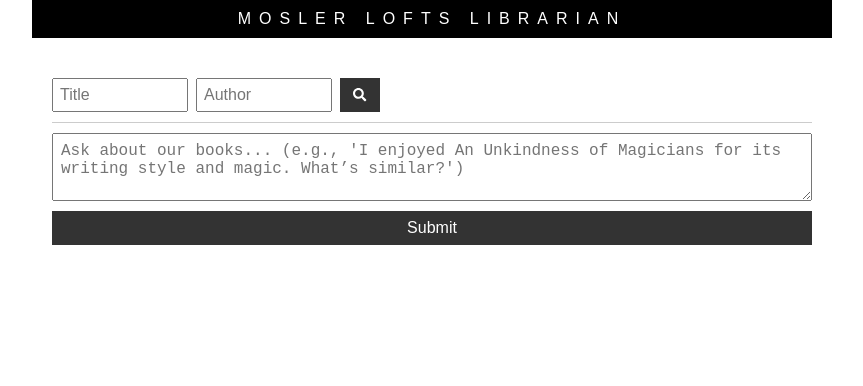
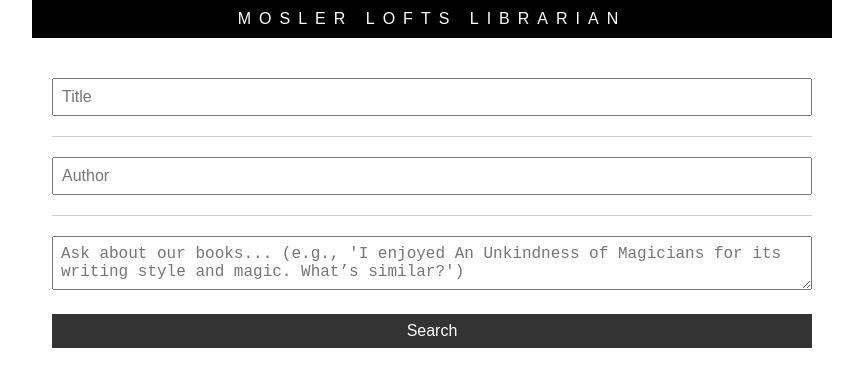
Before and after one commit to ricktoews/mosler-librarian, a React (Create React App) app: page / in a window 1280 px wide. Shown: the top 386 px of the page, without its empty margins (208-1071 px from the left). Built offline with nearby package versions, Linux system fonts and the light colour scheme.

Commit message:
Rearrange input fields, make Title and Author mutually exclusive.

```diff
--- a/src/App.css
+++ b/src/App.css
@@ -27,75 +27,137 @@
 }
 
 .search-container {
+  position: relative;
   overflow: hidden;
+  min-height: 180px;
 }
 
-.simple-search,
-.freeform-search {
-  transition: all 0.3s ease;
+.search-form {
+  display: flex;
+  flex-direction: column;
+  gap: 10px;
 }
 
-.search-container.both .simple-search,
-.search-container.both .freeform-search {
+.search-field {
+  transition: all 0.3s ease;
   max-height: 100px;
   opacity: 1;
 }
 
-.search-container.simple .simple-search {
-  max-height: 100px;
-  opacity: 1;
-}
-
-.search-container.simple .freeform-search {
-  max-height: 0;
-  opacity: 0;
-  margin: 0;
-}
-
-.search-container.freeform .simple-search {
-  max-height: 0;
-  opacity: 0;
-  margin: 0;
-}
-
-.search-container.freeform .freeform-search {
-  max-height: 150px;
-  opacity: 1;
-}
-
-.simple-search {
-  display: flex;
-  gap: 8px;
-  /* Reduced from 10px for tighter fit */
-  margin-bottom: 10px;
-  align-items: center;
-}
-
-.simple-search input {
-  flex: 1;
-  padding: 6px;
-  /* Slightly less padding */
+.search-button {
+  transition: all 0.3s ease;
+  padding: 8px 16px;
   font-size: 16px;
-  /* Increased from 14px to prevent zoom */
-  max-width: 120px;
-  /* Adjusted from 130px to fit larger font */
-}
-
-.simple-search button {
-  padding: 8px;
   background-color: #333;
   color: #fff;
   border: none;
   cursor: pointer;
-  display: flex;
-  align-items: center;
-  justify-content: center;
-  width: 40px;
-  height: 34px;
+  width: 100%;
+  box-sizing: border-box;
+  position: absolute;
 }
 
-.simple-search button:hover {
+.search-button:hover {
   background-color: #555;
+}
+
+.search-container.all .search-field {
+  max-height: 100px;
+  opacity: 1;
+  position: static;
+}
+
+.search-container.all .title-field,
+.search-container.all .author-field,
+.search-container.all .freeform-field {
+  margin-top: 0;
+}
+
+.search-container.all .search-button {
+  position: static;
+  margin-top: 10px;
+}
+
+/* Title active */
+.search-container.title .title-field {
+  max-height: 100px;
+  opacity: 1;
+  position: absolute;
+  top: 0;
+  left: 0;
+  right: 0;
+}
+
+.search-container.title .author-field,
+.search-container.title .freeform-field {
+  max-height: 0;
+  opacity: 0;
+  overflow: hidden;
+}
+
+.search-container.title .search-button {
+  top: 50px;
+  /* Input ~40px + 10px gap */
+}
+
+/* Author active */
+.search-container.author .title-field {
+  max-height: 100px;
+  opacity: 0;
+}
+
+.search-container.author .author-field {
+  max-height: 100px;
+  opacity: 1;
+  position: absolute;
+  top: 0;
+  left: 0;
+  right: 0;
+}
+
+.search-container.author .freeform-field {
+  max-height: 0;
+  opacity: 0;
+  overflow: hidden;
+}
+
+.search-container.author .search-button {
+  top: 50px;
+  /* Input ~40px + 10px gap */
+}
+
+/* Freeform active */
+.search-container.freeform .title-field,
+.search-container.freeform .author-field {
+  max-height: 100px;
+  opacity: 0;
+}
+
+.search-container.freeform .freeform-field {
+  max-height: 100px;
+  opacity: 1;
+  position: absolute;
+  top: 0;
+  left: 0;
+  right: 0;
+}
+
+.search-container.freeform .search-button {
+  top: 76px;
+  /* Textarea ~66px + 10px gap */
+}
+
+.search-field input,
+.search-field textarea {
+  width: 100%;
+  padding: 8px;
+  font-size: 16px;
+  box-sizing: border-box;
+}
+
+.search-field textarea {
+  resize: vertical;
+  min-height: 50px;
 }
 
 .search-divider {
@@ -105,45 +167,43 @@
   transition: opacity 0.3s ease;
 }
 
-.search-container.simple .search-divider,
+.search-container.title .search-divider,
+.search-container.author .search-divider,
 .search-container.freeform .search-divider {
   opacity: 0;
   max-height: 0;
 }
 
-.freeform-search {
-  display: flex;
-  flex-direction: column;
-  gap: 10px;
-  margin-bottom: 20px;
+.spinner {
+  width: 40px;
+  height: 40px;
+  border: 4px solid #f3f3f3;
+  border-top: 4px solid #333;
+  border-radius: 50%;
+  animation: spin 1s linear infinite;
+  margin: 20px auto;
 }
 
-.freeform-search textarea {
-  flex: 1;
-  padding: 8px;
-  font-size: 16px;
-  /* Match input size */
-  resize: vertical;
-  min-height: 50px;
-}
+@keyframes spin {
+  0% {
+    transform: rotate(0deg);
+  }
 
-.freeform-search button {
-  padding: 8px 16px;
-  font-size: 16px;
-  /* Consistency */
-  background-color: #333;
-  color: #fff;
-  border: none;
-  cursor: pointer;
-}
-
-.freeform-search button:hover {
-  background-color: #555;
+  100% {
+    transform: rotate(360deg);
+  }
 }
 
 .error {
   color: red;
   margin-bottom: 20px;
+}
+
+.no-results {
+  color: #555;
+  text-align: center;
+  margin: 20px 0;
+  font-style: italic;
 }
 
 .interstitial {
@@ -196,50 +256,6 @@
   margin-bottom: 10px;
 }
 
-/* Media query for small screens */
-@media (max-width: 400px) {
-  .simple-search input {
-    max-width: 100px;
-    /* Adjusted from 110px */
-  }
-
-  .simple-search button {
-    width: 36px;
-    height: 32px;
-  }
-}
-
-/* Spinner styles */
-.spinner {
-  width: 40px;
-  height: 40px;
-  border: 4px solid #f3f3f3;
-  /* Light gray */
-  border-top: 4px solid #333;
-  /* Dark gray to match buttons */
-  border-radius: 50%;
-  animation: spin 1s linear infinite;
-  margin: 20px auto;
-  /* Center it */
-}
-
-@keyframes spin {
-  0% {
-    transform: rotate(0deg);
-  }
-
-  100% {
-    transform: rotate(360deg);
-  }
-}
-
-.no-results {
-  color: #555;
-  text-align: center;
-  margin: 20px 0;
-  font-style: italic;
-}
-
 .reset-button {
   display: block;
   margin: 20px auto;
--- a/src/App.tsx
+++ b/src/App.tsx
@@ -2,9 +2,6 @@ import React, { useState } from 'react';
 import axios from 'axios';
 import './App.css';
 import { Book } from './types';
-import { FaSearch } from 'react-icons/fa';
-
-const FaSearchTyped = FaSearch as () => React.JSX.Element;
 
 const BASE = 'https://mosler-library.toews-api.com:5000';
 const API = {
@@ -20,7 +17,7 @@ const App: React.FC = () => {
   const [allBooks, setAllBooks] = useState<Book[] | null>(null);
   const [text, setText] = useState<string[]>([]);
   const [error, setError] = useState<string | null>(null);
-  const [searchMode, setSearchMode] = useState<'both' | 'simple' | 'freeform'>('both');
+  const [searchMode, setSearchMode] = useState<'all' | 'title' | 'author' | 'freeform'>('all');
   const [isLoading, setIsLoading] = useState<boolean>(false);
   const [hasSearched, setHasSearched] = useState<boolean>(false);
 
@@ -56,41 +53,49 @@ const App: React.FC = () => {
     }
   };
 
-  const handleTitleAuthorChange = (e: React.ChangeEvent<HTMLInputElement>) => {
-    const { name, value } = e.target;
-    if (name === 'title') setTitleQuery(value);
-    if (name === 'author') setAuthorQuery(value);
+  const handleTitleChange = (e: React.ChangeEvent<HTMLInputElement>) => {
+    const value = e.target.value;
+    setTitleQuery(value);
+    if (value && searchMode !== 'title') setSearchMode('title');
+    else if (!value && !authorQuery && !freeformQuery) setSearchMode('all');
+  };
 
-    const updatedTitle = name === 'title' ? value : titleQuery;
-    const updatedAuthor = name === 'author' ? value : authorQuery;
-    if (updatedTitle || updatedAuthor) {
-      setSearchMode('simple');
-    } else if (!updatedTitle && !updatedAuthor && !freeformQuery) {
-      setSearchMode('both');
-    }
+  const handleAuthorChange = (e: React.ChangeEvent<HTMLInputElement>) => {
+    const value = e.target.value;
+    setAuthorQuery(value);
+    if (value && searchMode !== 'author') setSearchMode('author');
+    else if (!value && !titleQuery && !freeformQuery) setSearchMode('all');
   };
 
   const handleFreeformChange = (e: React.ChangeEvent<HTMLTextAreaElement>) => {
     const value = e.target.value;
     setFreeformQuery(value);
+    if (value && searchMode !== 'freeform') setSearchMode('freeform');
+    else if (!value && !titleQuery && !authorQuery) setSearchMode('all');
+  };
 
-    if (value) {
-      setSearchMode('freeform');
-    } else if (!value && !titleQuery && !authorQuery) {
-      setSearchMode('both');
+  const handleTitleFocus = (e: React.FocusEvent<HTMLInputElement>) => {
+    if (hasSearched) {
+      setTitleQuery('');
+      setAuthorQuery('');
+      setFreeformQuery('');
+      setHasSearched(false);
     }
   };
 
-  const handleTitleAuthorFocus = (e: React.FocusEvent<HTMLInputElement>) => {
+  const handleAuthorFocus = (e: React.FocusEvent<HTMLInputElement>) => {
     if (hasSearched) {
       setTitleQuery('');
       setAuthorQuery('');
+      setFreeformQuery('');
       setHasSearched(false);
     }
   };
 
   const handleFreeformFocus = (e: React.FocusEvent<HTMLTextAreaElement>) => {
     if (hasSearched) {
+      setTitleQuery('');
+      setAuthorQuery('');
       setFreeformQuery('');
       setHasSearched(false);
     }
@@ -103,22 +108,22 @@ const App: React.FC = () => {
     setBooks([]);
     setText([]);
     setError(null);
-    setSearchMode('both');
+    setSearchMode('all');
     setHasSearched(false);
   };
 
-  const handleTitleAuthorSubmit = async (e: React.FormEvent) => {
+  const handleSubmit = async (e: React.FormEvent) => {
     e.preventDefault();
     setError(null);
     setText([]);
     setBooks([]);
     setHasSearched(true);
 
+    if (titleQuery || authorQuery) {
       let booksData = allBooks;
       if (!booksData) {
         booksData = await fetchBooks();
       }
-
       if (booksData) {
         const filteredBooks = booksData.filter(book => {
           const matchesTitle = titleQuery ? book.Title.toLowerCase().includes(titleQuery.toLowerCase()) : true;
@@ -130,19 +135,9 @@ const App: React.FC = () => {
           }
           return a.Shelf.localeCompare(b.Shelf);
         });
-
         setBooks(filteredBooks);
       }
-  };
-
-  const handleFreeformSubmit = async (e: React.FormEvent) => {
-    e.preventDefault();
-    setError(null);
-    setText([]);
-    setBooks([]);
-    setHasSearched(true);
-
-    if (freeformQuery) {
+    } else if (freeformQuery) {
       const result = await fetchQuery(freeformQuery);
       if (result) {
         const validBooks = result.books.filter(book =>
@@ -176,29 +171,30 @@ const App: React.FC = () => {
       </div>
       <div className="content">
         <div className={`search-container ${searchMode}`}>
-          <form onSubmit={handleTitleAuthorSubmit} className="simple-search">
+          <form onSubmit={handleSubmit} className="search-form">
+            <div className="search-field title-field">
               <input
                 type="text"
                 name="title"
                 value={titleQuery}
-              onChange={handleTitleAuthorChange}
-              onFocus={handleTitleAuthorFocus}
+                onChange={handleTitleChange}
+                onFocus={handleTitleFocus}
                 placeholder="Title"
               />
+            </div>
+            <hr className="search-divider" />
+            <div className="search-field author-field">
               <input
                 type="text"
                 name="author"
                 value={authorQuery}
-              onChange={handleTitleAuthorChange}
-              onFocus={handleTitleAuthorFocus}
+                onChange={handleAuthorChange}
+                onFocus={handleAuthorFocus}
                 placeholder="Author"
               />
-            <button type="submit" aria-label="Search">
-              <FaSearchTyped />
-            </button>
-          </form>
+            </div>
             <hr className="search-divider" />
-          <form onSubmit={handleFreeformSubmit} className="freeform-search">
+            <div className="search-field freeform-field">
               <textarea
                 value={freeformQuery}
                 onChange={handleFreeformChange}
@@ -206,7 +202,8 @@ const App: React.FC = () => {
                 placeholder="Ask about our books... (e.g., 'I enjoyed An Unkindness of Magicians for its writing style and magic. What’s similar?')"
                 rows={2}
               />
-            <button type="submit">Submit</button>
+            </div>
+            <button type="submit" className="search-button">Search</button>
           </form>
         </div>
         {isLoading && <div className="spinner"></div>}
```
Lines whose indentation alone changed are shown as unchanged.
